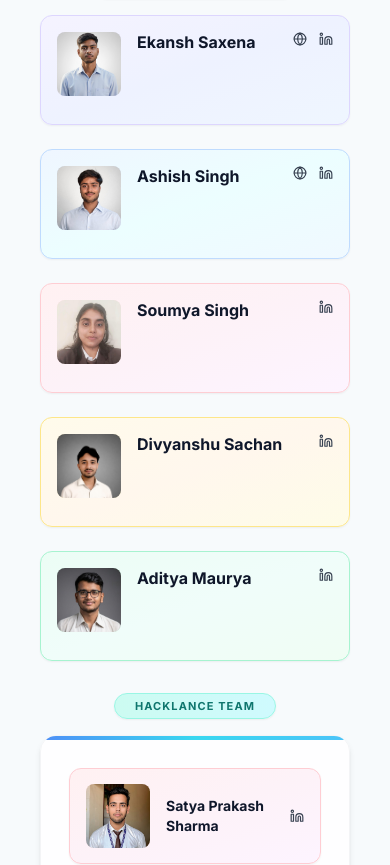
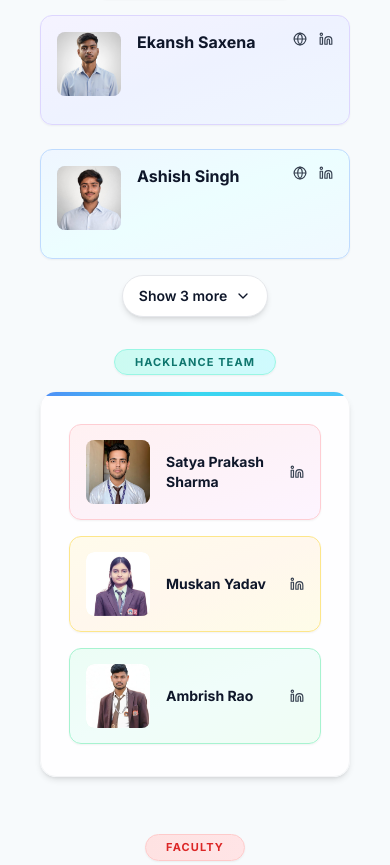
Before and after one commit to AshishSinghThakur07/RRGI-INNOVATHON, a React (Vite) app: page / in a window 390 px wide. Shown: the part 9179-10044 px from the top of the page. Built offline with nearby package versions, Linux system fonts and the light colour scheme.

Commit message:
Added Responsive ness

```diff
--- a/src/App.jsx
+++ b/src/App.jsx
@@ -634,12 +634,14 @@ const StudentOrganizersSection = () => {
                 <div className="grid grid-cols-1 sm:grid-cols-2 gap-6">
                   {organizers.slice(0, 6).map((org, idx) => {
                     const tc = rowColors[idx % rowColors.length];
+                    const hideOnMobile = !showAllMobile && idx >= 2; // show only first 2 on mobile when collapsed
+                    const layoutClass = hideOnMobile ? 'hidden sm:flex items-start md:items-center' : 'flex items-start md:items-center';
                     return (
                       <motion.div
                         key={`${org.name}-${idx}`}
                         whileHover={{ scale: 1.03 }}
                         transition={{ type: 'spring', stiffness: 260, damping: 20 }}
-                        className={`group rounded-xl p-4 flex items-start md:items-center gap-4 shadow-sm ${tc.outerBorder} bg-gradient-to-br ${tc.gradient}`}
+                        className={`group rounded-xl p-4 ${layoutClass} gap-4 shadow-sm ${tc.outerBorder} bg-gradient-to-br ${tc.gradient}`}
                         style={{ minHeight: 110 }}
                       >
                         <div className={`w-16 h-16 md:w-20 md:h-20 rounded-lg overflow-hidden flex items-center justify-center ${tc.avatar} flex-shrink-0`}>
@@ -666,6 +668,22 @@ const StudentOrganizersSection = () => {
                     );
                   })}
                 </div>
+
+                {/* Mobile-only Show more / Show less */}
+                {organizers.slice(0, 6).length > 2 && (
+                  <div className="flex sm:hidden justify-center mt-4">
+                    <button
+                      onClick={() => setShowAllMobile(v => !v)}
+                      aria-expanded={showAllMobile}
+                      className="flex items-center gap-2 px-4 py-2.5 rounded-full bg-white border border-gray-200 text-slate-900 font-semibold shadow-md hover:shadow-lg transition-all duration-200"
+                    >
+                      <span className="text-sm">
+                        {showAllMobile ? 'Show less' : `Show ${Math.max(0, organizers.slice(0,6).length - 2)} more`}
+                      </span>
+                      <ChevronDown className={`w-4 h-4 transition-transform duration-200 ${showAllMobile ? 'rotate-180' : ''}`} />
+                    </button>
+                  </div>
+                )}
               </div>
 
               {/* RIGHT: Large card with vertical slider (Hacklance Team) — narrower (40%) */}
```
